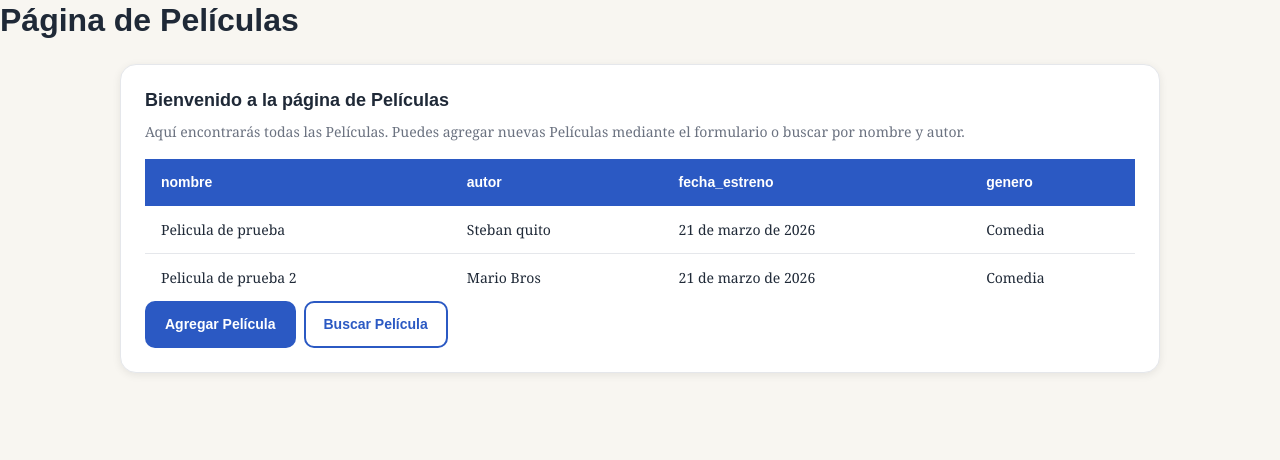
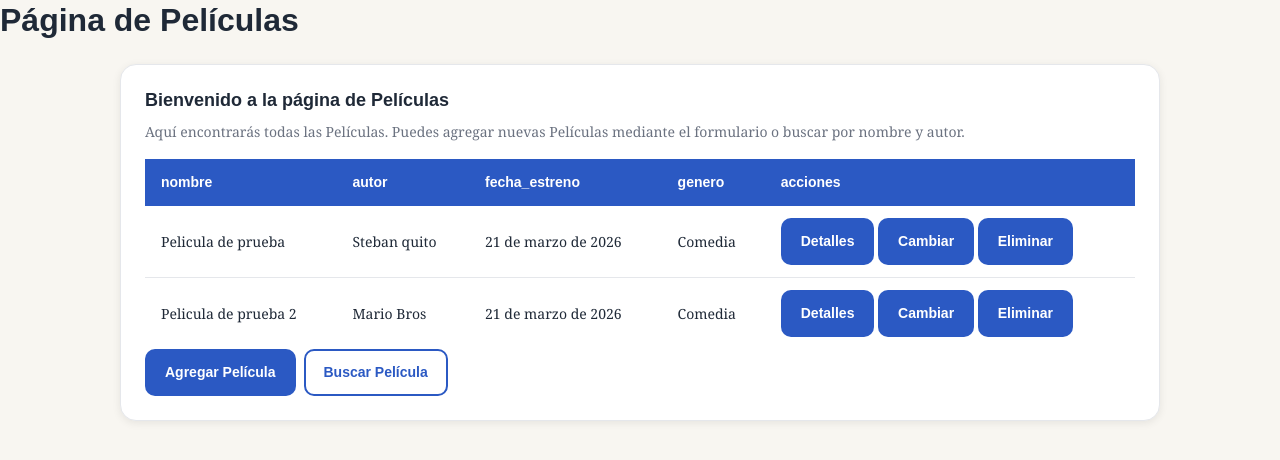
Before and after one commit to thyagomaderna-star/TuPrimeraPagina-Maderna, a Django app: page /peliculas/ in a window 1280 px wide. Shown: the part 26-486 px from the top of the page. Run offline with Django 5.2, Linux system fonts and the light colour scheme; data comes from the database, SQL or seed files in the repository.

Commit message:
Agregados de clase

```diff
--- a/core/models.py
+++ b/core/models.py
@@ -20,3 +20,6 @@ class Pelicula(models.Model):
 class Sala(models.Model):
     numero = models.IntegerField()
     nombre = models.CharField(max_length=2)
+
+    def __str__(self):
+        return self.nombre
--- a/core/templates/core/peliculas/peliculas.html
+++ b/core/templates/core/peliculas/peliculas.html
@@ -11,15 +11,15 @@
     <h2 class="card__title">Bienvenido a la página de Películas</h2>
     <p class="card__body">
       Aquí encontrarás todas las Películas. Puedes agregar nuevas Películas
-      mediante el formulario o buscar por nombre y autor.
-
+      mediante el formulario o buscar por nombre y autor.</p>
       <div>
-        <table class="table">
-          <thead class="table__header">
+        <table class="table table-bordered">
+          <thead>
             <th>nombre</th>
             <th>autor</th>
             <th>fecha_estreno</th>
             <th>genero</th>
+            <th>acciones</th>
           </thead>
           <tbody>
             {% for pelicula in peliculas %}
@@ -28,6 +28,11 @@
               <td>{{ pelicula.autor }}</td>
               <td>{{ pelicula.fecha_estreno }}</td>
               <td>{{ pelicula.genero }}</td>
+              <td>
+                <a class="btn" href="#">Detalles</a>
+                <a class="btn" href="#">Cambiar</a>
+                <a class="btn" href="#">Eliminar</a>
+             </td>
             </tr>
             {% endfor %}
           </tbody>
--- a/core/urls.py
+++ b/core/urls.py
@@ -12,7 +12,10 @@ urlpatterns = [
     path("usuarioFormulario",views.usuarioFormulario,name="usuarioFormulario"),
     path("buscarUsuario/",views.buscarUsuario,name="buscarUsuario"),
     #Urls Peliculas
-    path("peliculas/",views.peliculas,name="peliculas"),
+    #path("peliculas/",views.peliculas,name="peliculas"),
+    path("peliculas/",views.PeliculaList.as_view(),name="peliculas"),
+
     path("peliculasFormulario",views.peliculasFormulario,name="peliculasFormulario"),
-    path("buscarPelicula/",views.buscarPeliculas,name="buscarPeliculas")
+    path("buscarPelicula/",views.buscarPeliculas,name="buscarPeliculas"),
+    path("PeliculaDetalle/",views.PeliculaDetalle.as_view(),name="PeliculaDetalle")
 ]
--- a/core/views.py
+++ b/core/views.py
@@ -2,8 +2,9 @@
 from django.shortcuts import render
 from .models import Usuario, Pelicula, Sala
 from .forms import SalaFormulario, BusquedaSalaFormulario, UsuarioFormulario,BusquedaUsuarioFormulario, BusquedaPeliculaFormulario, PeliculaFormulario
+from django.views.generic import ListView, DetailView, CreateView, DeleteView
+#Paginas principales
 
-#Paginas principales
 
 def inicio(request):
     return render(request, "core/inicio.html")
@@ -18,7 +19,7 @@ def usuarios(request):
     contexto = {"usuarios": usuarios}
     return render(request,"core/usuarios/usuarios.html",contexto)
 
-def peliculas(request):
+#def peliculas(request):
     peliculas = Pelicula.objects.all()
     contexto = {"peliculas": peliculas}
     return render(request,"core/peliculas/peliculas.html", contexto)
@@ -119,3 +120,16 @@ def buscarPeliculas(request):
     else:
         form = BusquedaPeliculaFormulario()
     return render(request,"core/peliculas/buscar_pelicula.html",{"form": form} )
+
+#Basadas en clase
+
+#Peliculas
+
+class PeliculaList(ListView):
+    model = Pelicula
+    template_name = "core/peliculas/peliculas.html"
+    context_object_name = "peliculas"
+
+class PeliculaDetalle(DetailView):
+    model = Pelicula
+    template_name = "core/peloiculas/pelicula_detalle.html"
```
Also changed, not shown: core/templates/core/peliculas/pelicula_detalle.html (added, +15 -0 lines).
